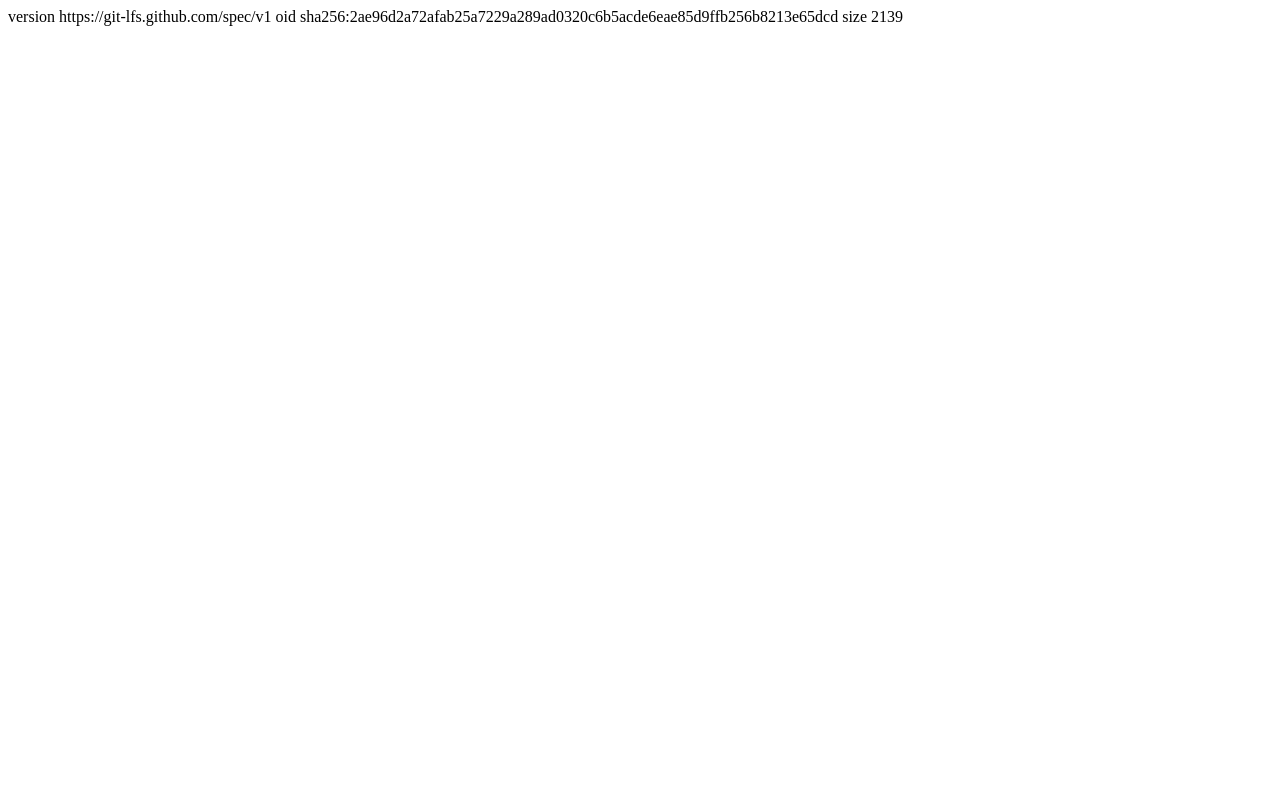
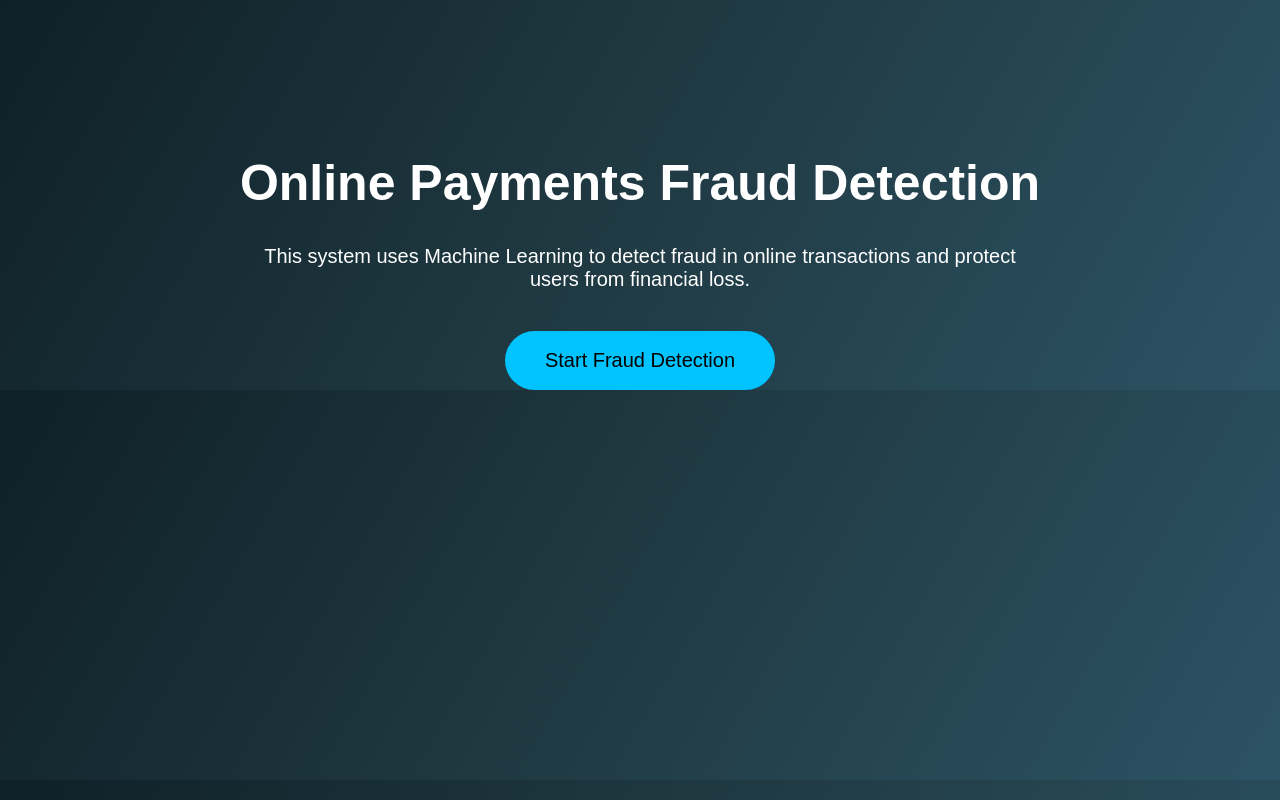
Before and after one commit to Prem-0427/online_fraud_payment, a Flask app: page / in a window 1280 px wide. Run offline with Flask 3, Linux system fonts and the light colour scheme; parts of the project's set-up code (start-up, migrations or seed data) failed here and were passed over.

Commit message:
Revise home.html for fraud detection theme
Updated the homepage to reflect the online payments fraud detection system.

```diff
--- a/code/templates/home.html
+++ b/code/templates/home.html
@@ -1,3 +1,39 @@
-version https://git-lfs.github.com/spec/v1
-oid sha256:2ae96d2a72afab25a7229a289ad0320c6b5acde6eae85d9ffb256b8213e65dcd
-size 2139
+<!DOCTYPE html>
+<html>
+<head>
+<title>Online Fraud Detection</title>
+<style>
+body{
+    margin:0;
+    font-family: Arial;
+    background: linear-gradient(120deg,#0f2027,#203a43,#2c5364);
+    color:white;
+    text-align:center;
+}
+.hero{padding-top:120px;}
+h1{font-size:50px;}
+p{font-size:20px;width:60%;margin:auto;}
+button{
+    margin-top:40px;
+    padding:18px 40px;
+    font-size:20px;
+    border:none;
+    border-radius:30px;
+    background:#00c3ff;
+    cursor:pointer;
+}
+button:hover{background:#00f2fe;transform:scale(1.1);}
+</style>
+</head>
+
+<body>
+<div class="hero">
+<h1>Online Payments Fraud Detection</h1>
+<p>
+This system uses Machine Learning to detect fraud in online transactions and protect users from financial loss.
+</p>
+
+<a href="/predict_page"><button>Start Fraud Detection</button></a>
+</div>
+</body>
+</html>
```
